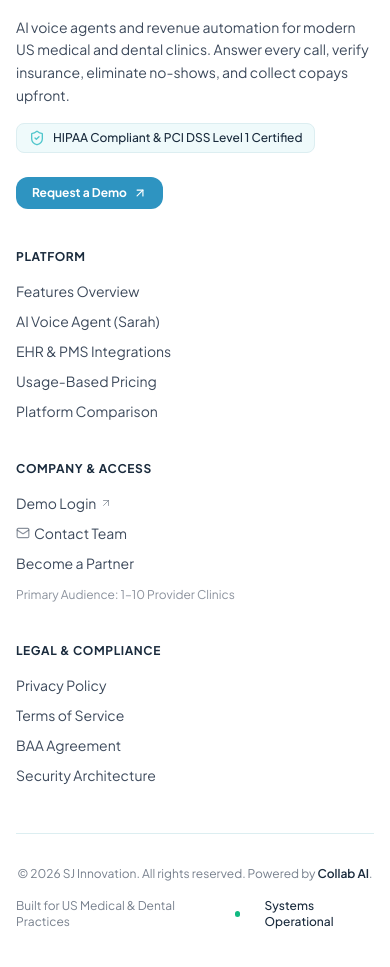
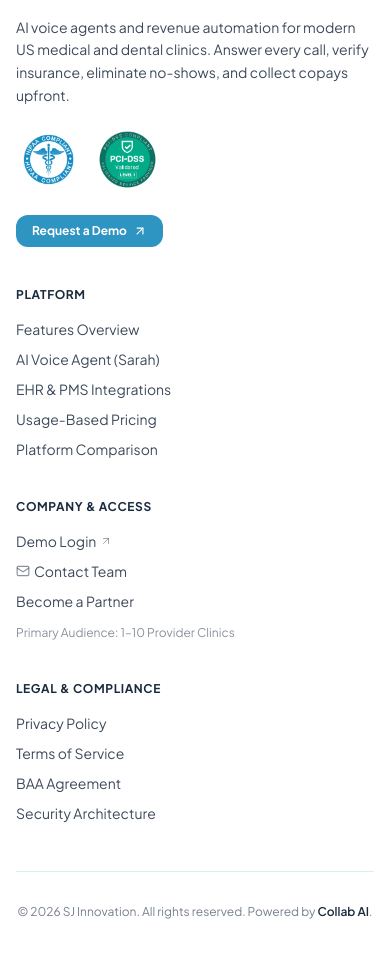
Before and after one commit to Annyxtopheles/ephysician-redesign, a React (Vite) app: page / in a window 390 px wide. Shown: the part 7341-8308 px from the top of the page. Built offline with nearby package versions, Linux system fonts and the light colour scheme.

Commit message:
Update footer: remove operational strip, add side-by-side HIPAA and PCI-DSS compliance seals

```diff
--- a/src/components/Footer.tsx
+++ b/src/components/Footer.tsx
@@ -1,6 +1,8 @@
 import React from 'react';
 import { BrandLogo } from './BrandLogo';
-import { ShieldCheck, Mail, ArrowUpRight } from 'lucide-react';
+import { Mail, ArrowUpRight } from 'lucide-react';
+import hipaaBadge from '../assets/hipaa-badge.png';
+import pciDssBadge from '../assets/pci-dss-badge.png';
 
 interface FooterProps {
   onRequestDemo: () => void;
@@ -51,9 +53,18 @@ export const Footer: React.FC<FooterProps> = ({ onRequestDemo }) => {
               AI voice agents and revenue automation for modern US medical and dental clinics. Answer every call, verify insurance, eliminate no-shows, and collect copays upfront.
             </p>
 
-            <div className="inline-flex items-center gap-2 px-3 py-1.5 rounded-lg bg-surface-pale border border-border-soft text-xs text-brand-navy font-medium">
-              <ShieldCheck className="w-4 h-4 text-brand-teal" />
-              <span>HIPAA Compliant & PCI DSS Level 1 Certified</span>
+            {/* Side-by-Side Official Compliance Badges */}
+            <div className="flex items-center gap-4 pt-1">
+              <img
+                src={hipaaBadge}
+                alt="HIPAA Compliant"
+                className="h-16 sm:h-18 w-auto object-contain hover:scale-105 transition-transform duration-200 cursor-pointer"
+              />
+              <img
+                src={pciDssBadge}
+                alt="PCI-DSS Validated Level 1"
+                className="h-16 sm:h-18 w-auto object-contain hover:scale-105 transition-transform duration-200 cursor-pointer"
+              />
             </div>
 
             <div className="pt-2">
@@ -180,12 +191,6 @@ export const Footer: React.FC<FooterProps> = ({ onRequestDemo }) => {
             © 2026 SJ Innovation. All rights reserved. Powered by{' '}
             <span className="font-semibold text-brand-navy">Collab AI</span>.
           </p>
-
-          <div className="flex items-center gap-6">
-            <span>Built for US Medical & Dental Practices</span>
-            <span className="w-1.5 h-1.5 rounded-full bg-emerald-500" />
-            <span className="font-medium text-brand-navy">Systems Operational</span>
-          </div>
         </div>
 
       </div>
```
Also changed, not shown: src/assets/hipaa-badge.png (added), src/assets/pci-dss-badge.png (added).
